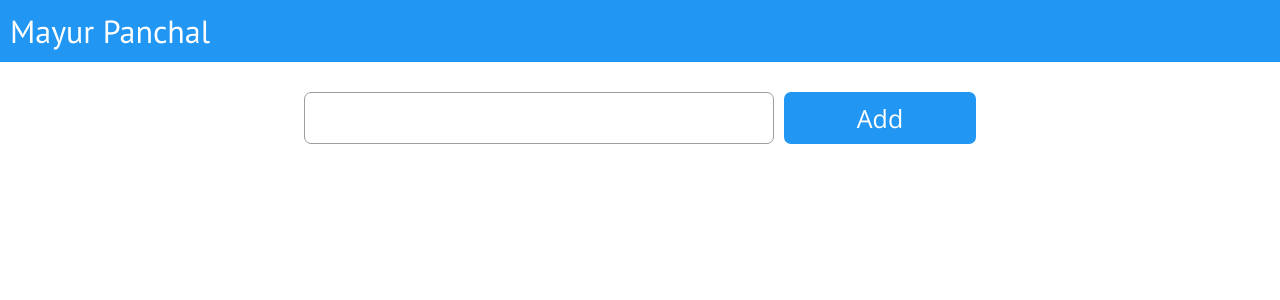
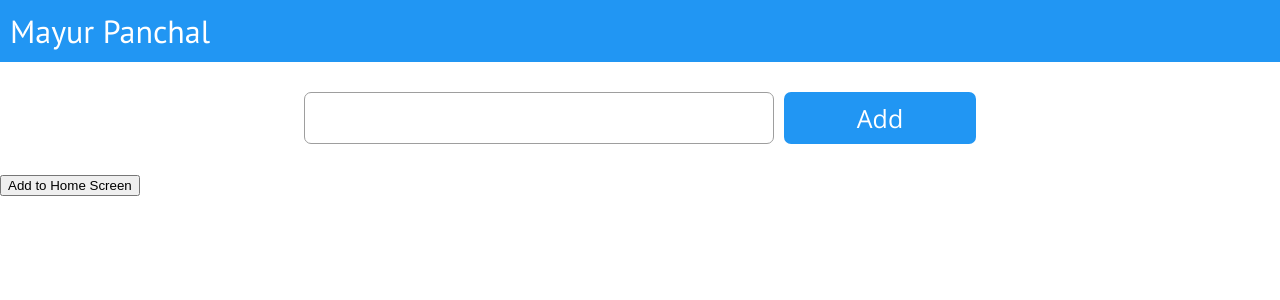
Before and after one commit to immayurpanchal/todo-fullstack, a React (Create React App) app: page / in a window 1280 px wide. Shown: the top 300 px of the page. Built offline with nearby package versions, Linux system fonts and the light colour scheme.

Commit message:
temp enabled add to home

```diff
--- a/src/App.js
+++ b/src/App.js
@@ -9,7 +9,7 @@ const App = () => {
 		<div className="App">
 			<Header title="Mayur Panchal" />
 			<Todo />
-			{/* <button id="btn-home">Add to Home Screen</button> */}
+			<button id="btn-home">Add to Home Screen</button>
 			<Preview />
 		</div>
 	);
```
